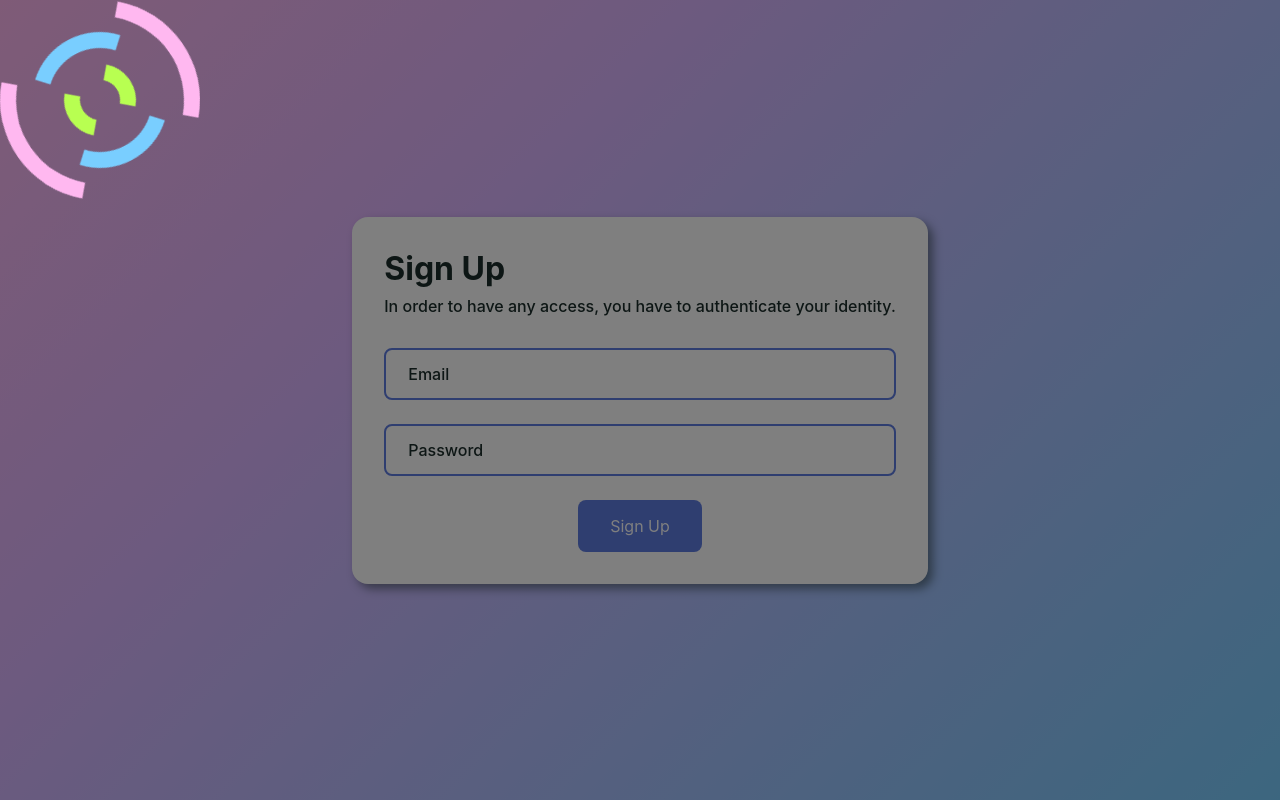
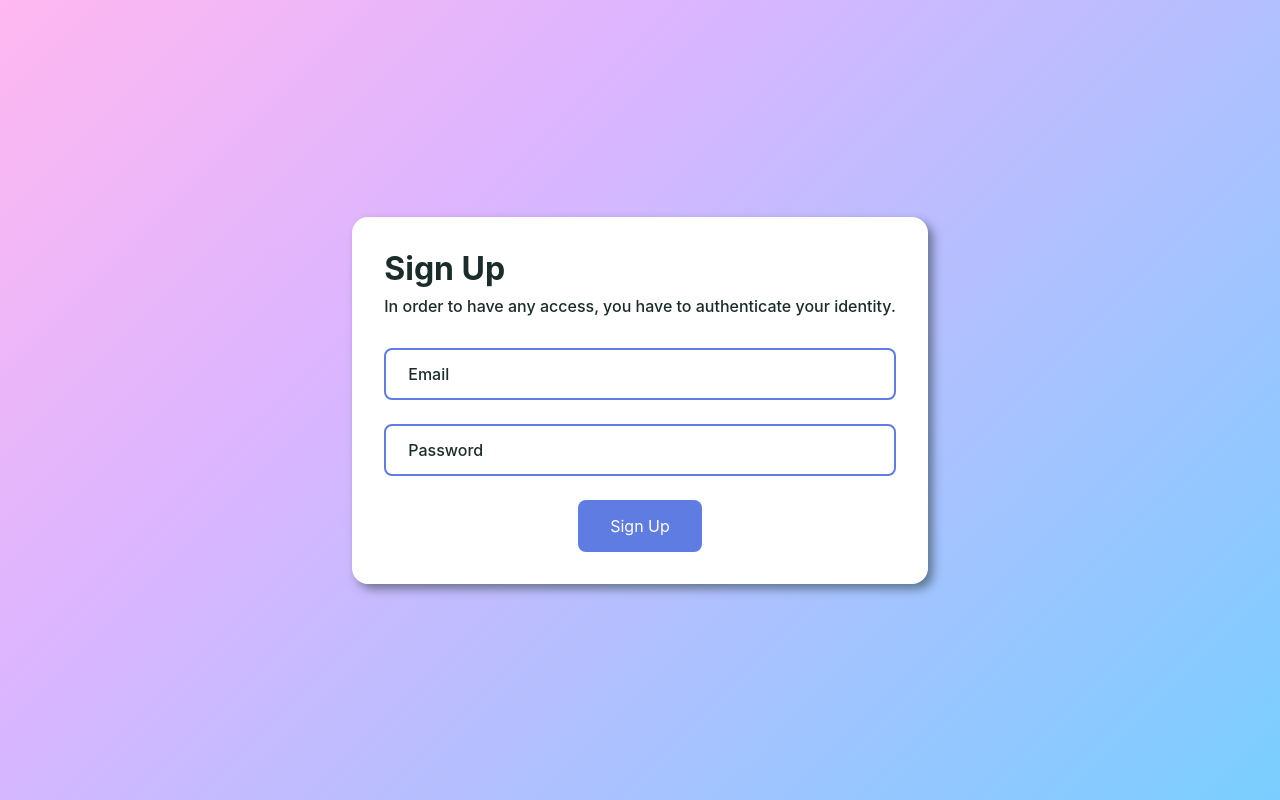
Before and after one commit to MorphineForOdin/explore-react, a React (Create React App) app in the folder explore-react/: page /auth in a window 1280 px wide. Built offline with nearby package versions, Linux system fonts and the light colour scheme.

Commit message:
Spinner added

```diff
--- a/explore-react/src/core/Loader.tsx
+++ b/explore-react/src/core/Loader.tsx
@@ -1,13 +1,28 @@
+import { useEffect } from 'react';
+import Spinner from './Spinner';
+
 export default function Loader() {
+    useEffect(() => {
+        const onFadeInHandler = (event: any) => {
+            if (event.animationName === 'fade-in')
+                event.target.classList.add('did-fade-in');
+        }
+        const onFadeOutHandler = (event: any) => {
+            if (event.animationName === 'fade-out')
+                event.target.classList.remove('did-fade-in');
+        }
+        document.addEventListener('animationstart', onFadeInHandler);
+        document.addEventListener('animationend', onFadeOutHandler);
+
+        return () => {
+            document.removeEventListener('animationstart', onFadeInHandler);
+            document.removeEventListener('animationend', onFadeOutHandler);
+        }
+    }, []);
+
     return (
         <div id="fullScreenLoader">
-            <div className="spinner-double-ring-container">
-                <div className="spinner-double-ring">
-                    <div className="spinner-ring spinner-outer-ring"></div>
-                    <div className="spinner-ring spinner-center-ring"></div>
-                    <div className="spinner-ring spinner-inner-ring"></div>
-                </div>
-            </div>
+            <Spinner size="global" />
         </div>
     );
 }
--- /dev/null
+++ b/explore-react/src/core/Spinner.tsx
@@ -0,0 +1,17 @@
+export default function Spinner({ size = 'block' }) {
+    const getModifier = () => {
+        switch (size) {
+            case 'global': return 'spinner__lg';
+            case 'inline': return 'spinner__sm';
+            default: return 'spinner__md';
+        }
+    }
+
+    return (
+        <div className={`spinner ${getModifier()}`}>
+            <div className="spinner--ring spinner--ring__out"></div>
+            <div className="spinner--ring spinner--ring__mid"></div>
+            <div className="spinner--ring spinner--ring__inn"></div>
+        </div>
+    );
+}
--- a/explore-react/src/styles/_loaders.scss
+++ b/explore-react/src/styles/_loaders.scss
@@ -1,3 +1,13 @@
+@keyframes fade-in {
+    from { opacity: 0; }
+    to { opacity: 1; }
+}
+
+@keyframes fade-out {
+    from { opacity: 1; }
+    to { opacity: 0; }
+}
+
 #fullScreenLoader {
     position: fixed;
     top: 0;
@@ -6,98 +16,30 @@
     width: 100vw;
     height: 100vh;
     background: rgba(0, 0, 0, 0.5);
-    transition: opacity 0.3s ease-in;
-}
+    transition: all 0.3s ease-in;
+    visibility: hidden;
+    opacity: 0;
 
-@keyframes rotationAnimation {
-    0% {
-        transform: rotate(0);
+    &>* {
+        display: none;
+        position: absolute;
+        top: 50%;
+        left: 50%;
+        transform: translate(-50%, -50%);
     }
 
-    25% {
-        transform: rotate(90deg);
+    &.show {
+        visibility: visible;
+        opacity: 1;
+
+        &>* {
+            display: block;
+            animation: fade-in .2s ease-in;
+        }
     }
 
-    75% {
-        transform: rotate(180deg);
-    }
-
-    100% {
-        transform: rotate(360deg);
+    &:not(.show)>.did-fade-in {
+        display: block;
+        animation: fade-out .2s ease-in;
     }
 }
-
-.spinner-double-ring-container {
-    width: 200px;
-    height: 200px;
-    display: inline-block;
-    overflow: hidden;
-    background: none;
-}
-
-.spinner-double-ring {
-    width: 100%;
-    height: 100%;
-    position: relative;
-    transform: translateZ(0) scale(1);
-    backface-visibility: hidden;
-    transform-origin: 0 0;
-}
-
-.spinner-double-ring>.spinner-ring {
-    position: absolute;
-    border-radius: 50%;
-    border: 1rem solid #000;
-}
-
-.spinner-double-ring>.spinner-outer-ring {
-    width: 100%;
-    height: 100%;
-    top: 0;
-    left: 0;
-    animation: rotationAnimation 3s linear infinite;
-    border-color: #ffb8f0 transparent #ffb8f0 transparent;
-}
-
-.spinner-double-ring>.spinner-center-ring {
-    width: calc(100% - 4rem);
-    height: calc(100% - 4rem);
-    top: 2rem;
-    left: 2rem;
-    animation: rotationAnimation 3s linear infinite reverse;
-    border-color: transparent #79ceff transparent #79ceff;
-}
-
-.spinner-double-ring>.spinner-inner-ring {
-    width: calc(100% - 8rem);
-    height: calc(100% - 8rem);
-    top: 4rem;
-    left: 4rem;
-    animation: rotationAnimation 3s linear infinite;
-    border-color: #b8ff51 transparent #b8ff51 transparent;
-}
-
-.spinner-outer-ring::before {
-    content: '';
-    position: absolute;
-    top: 1rem;
-    width: 1rem;
-    height: 1rem;
-    //background-color: #ffb8f0;
-    border-radius: 50%;
-}
-
-.spinner-outer-ring::after {
-    content: '';
-    position: absolute;
-}
-
-.spinner-inner-ring::before {
-    content: '';
-    position: absolute;
-}
-
-.spinner-inner-ring::after {
-    content: '';
-    position: absolute;
-}
--- /dev/null
+++ b/explore-react/src/styles/_variables.scss
@@ -0,0 +1,3 @@
+$color-pink: #ffb8f0;
+$color-blue: #79ceff;
+$color-lemon: #b8ff51;
--- /dev/null
+++ b/explore-react/src/styles/core/spinner.scss
@@ -0,0 +1,79 @@
+@use '../variables' as *;
+
+@keyframes rotationAnimation {
+    0% { transform: rotate(0); }
+    100% { transform: rotate(360deg); }
+}
+
+@mixin alignRing($radius, $shift) {
+    width: $radius;
+    height: $radius;
+    top: $shift;
+    left: $shift;
+}
+
+@mixin modifyRings($base) {
+    max-height: calc($base * 15);
+    max-width: calc($base * 15);
+
+    .spinner--ring {
+        border-width: $base;
+
+        &__out {
+            @include alignRing(100%, 0);
+        }
+
+        &__mid {
+            @include alignRing(calc(100% - calc($base * 4)), calc($base * 2));
+        }
+
+        &__inn {
+            @include alignRing(calc(100% - calc($base * 8)), calc($base * 4));
+        }
+    }
+}
+
+.spinner {
+    display: inline-block;
+    position: relative;
+    width: 100%;
+    height: 100%;
+    background: none;
+    overflow: hidden;
+    transform: translateZ(0) scale(1);
+    backface-visibility: hidden;
+    transform-origin: 0 0;
+
+    &--ring {
+        position: absolute;
+        border-radius: 50%;
+        border-style: solid;
+
+        &__out {
+            animation: rotationAnimation 2s linear infinite .2s;
+            border-color: transparent $color-pink transparent $color-pink;
+        }
+
+        &__mid {
+            animation: rotationAnimation 1.5s linear infinite reverse .2s;
+            border-color: transparent $color-blue transparent $color-blue;
+        }
+
+        &__inn {
+            animation: rotationAnimation 1s linear infinite .2s;
+            border-color: transparent $color-lemon transparent $color-lemon;
+        }
+    }
+
+    &__lg {
+        @include modifyRings(calc(1rem / 2));
+    }
+
+    &__md {
+        @include modifyRings(calc(1rem / 4));
+    }
+
+    &__sm {
+        @include modifyRings(calc(1rem / 8));
+    }
+}
--- a/explore-react/src/styles/index.scss
+++ b/explore-react/src/styles/index.scss
@@ -1,5 +1,8 @@
 @use './tooltips';
 @use './loaders';
+
+// * CORE *
+@use './core/spinner.scss';
 
 $color-primary: #5E7CE2;
 $color-primary-hover: #92B4F4;
```
